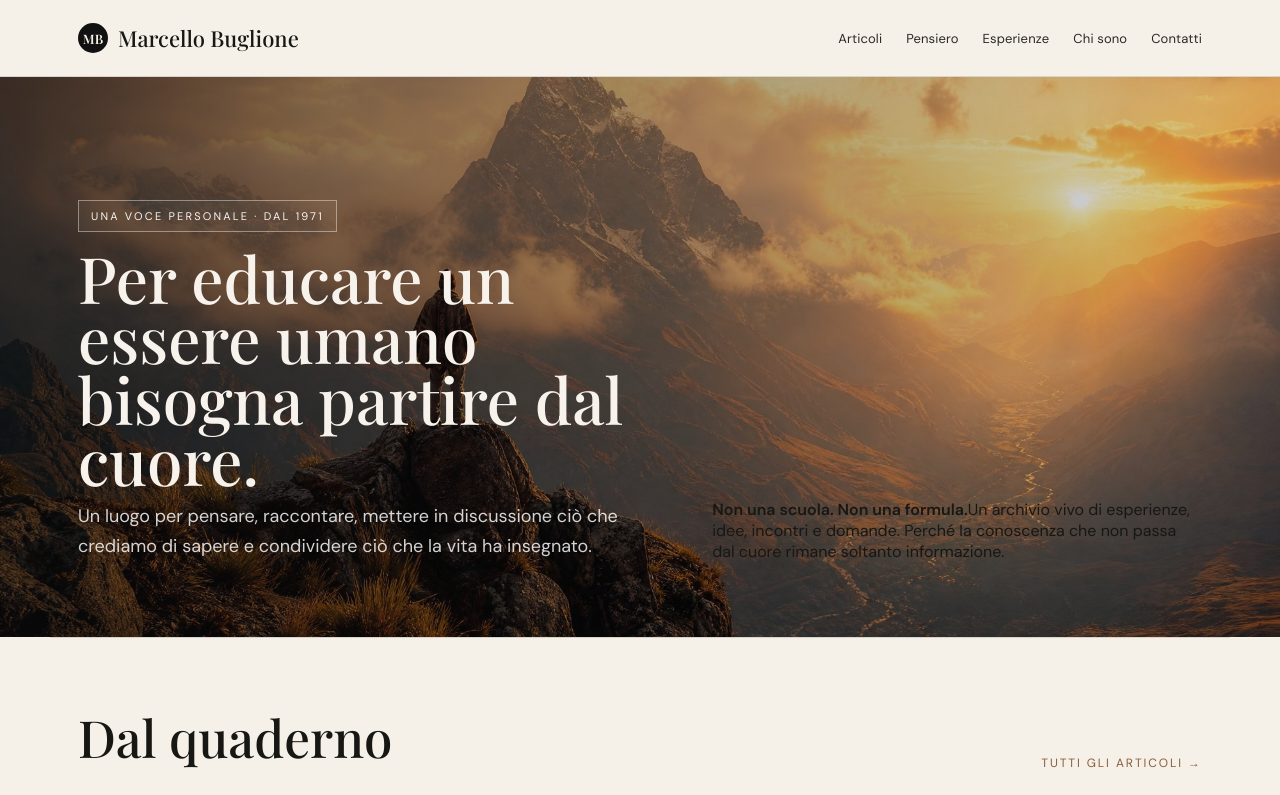
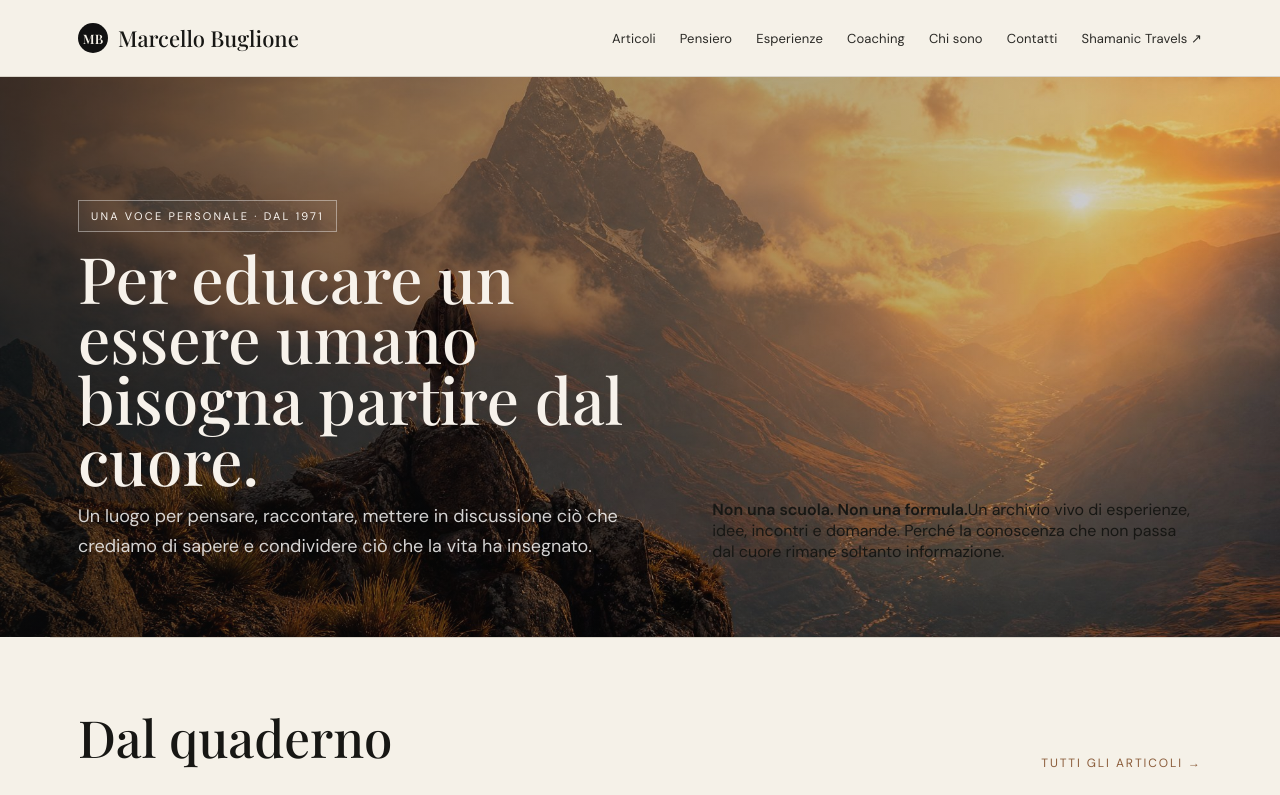
Before and after one commit to mncusco/Blog, a plain HTML site: page index.html in a window 1280 px wide. Shown: the top 795 px of the page. Drawn offline with nearby package versions, Linux system fonts and the light colour scheme.

Commit message:
Add Coaching and Shamanic Travels links to home nav with rel=noopener and clean arrow glyph

```diff
--- a/index.html
+++ b/index.html
@@ -31,7 +31,7 @@
 @media(max-width:800px){.links{display:none}.links.open{display:flex;position:absolute;top:76px;left:0;right:0;flex-direction:column;gap:0;background:var(--card);border-bottom:1px solid var(--line);padding:8px 28px 20px}.links.open a{padding:14px 0;border-top:1px solid var(--line)}.menu{display:block}..feature,.manifesto-inner,.about,.newsletter-inner{grid-template-columns:1fr}.grid{grid-template-columns:1fr}.footer{display:block}.footer div+div{margin-top:10px}.form{flex-direction:column}.form button{width:100%}}
 </style></head>
 <body>
-<header class="header"><nav class="nav"><a class="brand" href="#"><span class="brand-mark">MB</span><span>Marcello Buglione</span></a><button class="menu" aria-label="Apri menu">☰</button><div class="links"><a href="#articoli">Articoli</a><a href="#pensiero">Pensiero</a><a href="#esperienze">Esperienze</a><a href="#chi-sono">Chi sono</a><a href="#contatti">Contatti</a></div></nav></header>
+<header class="header"><nav class="nav"><a class="brand" href="#"><span class="brand-mark">MB</span><span>Marcello Buglione</span></a><button class="menu" aria-label="Apri menu">☰</button><div class="links"><a href="#articoli">Articoli</a><a href="#pensiero">Pensiero</a><a href="#esperienze">Esperienze</a><a href="coaching-one-to-one.html">Coaching</a><a href="#chi-sono">Chi sono</a><a href="#contatti">Contatti</a><a href="https://shamanictravels.com" target="_blank" rel="noopener">Shamanic Travels ↗</a></div></nav></header>
 <main>
 <section class="hero"><div class="hero-bg"><img src="https://mncusco.github.io/Blog/images/hero-mountain-sunrise.jpg" alt="Viandante in piedi su una roccia di fronte a una vetta andina avvolta nel sole."></div><div class="hero-inner"><div><div class="eyebrow">Una voce personale · dal 1971</div><h1>Per educare un essere umano bisogna partire dal cuore.</h1><p>Un luogo per pensare, raccontare, mettere in discussione ciò che crediamo di sapere e condividere ciò che la vita ha insegnato.</p></div><div class="hero-note"><strong>Non una scuola. Non una formula.</strong>Un archivio vivo di esperienze, idee, incontri e domande. Perché la conoscenza che non passa dal cuore rimane soltanto informazione.</div></div></section>
 <div class="rule"></div>
```
